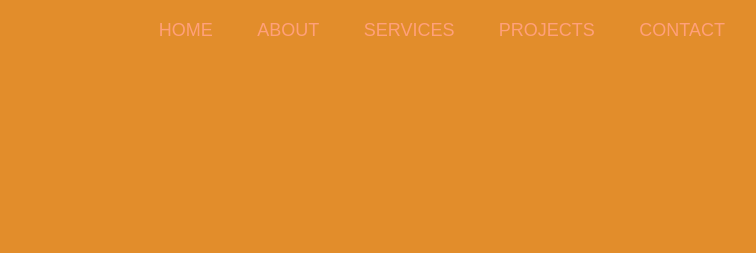
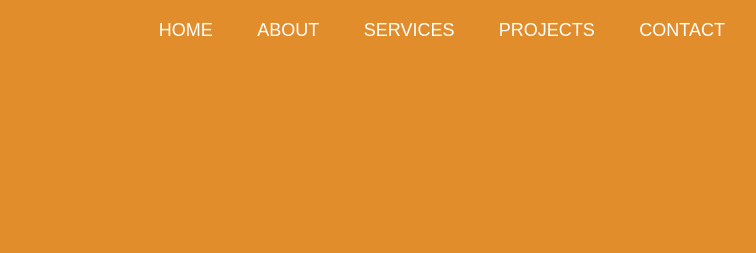
Before and after one commit to developerA69D/Portfolio, a plain HTML site: page index.html in a window 1280 px wide. Shown: the top 253 px of the page, 407-1163 px from the left. Drawn offline with Linux system fonts and the light colour scheme.

Commit message:
Update style.css

```diff
--- a/style.css
+++ b/style.css
@@ -46,7 +46,7 @@ nav ul li
 }
 nav ul li a
 {
-    color: lightsalmon;
+    color: white;
     text-decoration: none;
     font-size: 18px;
     position: relative;
```
